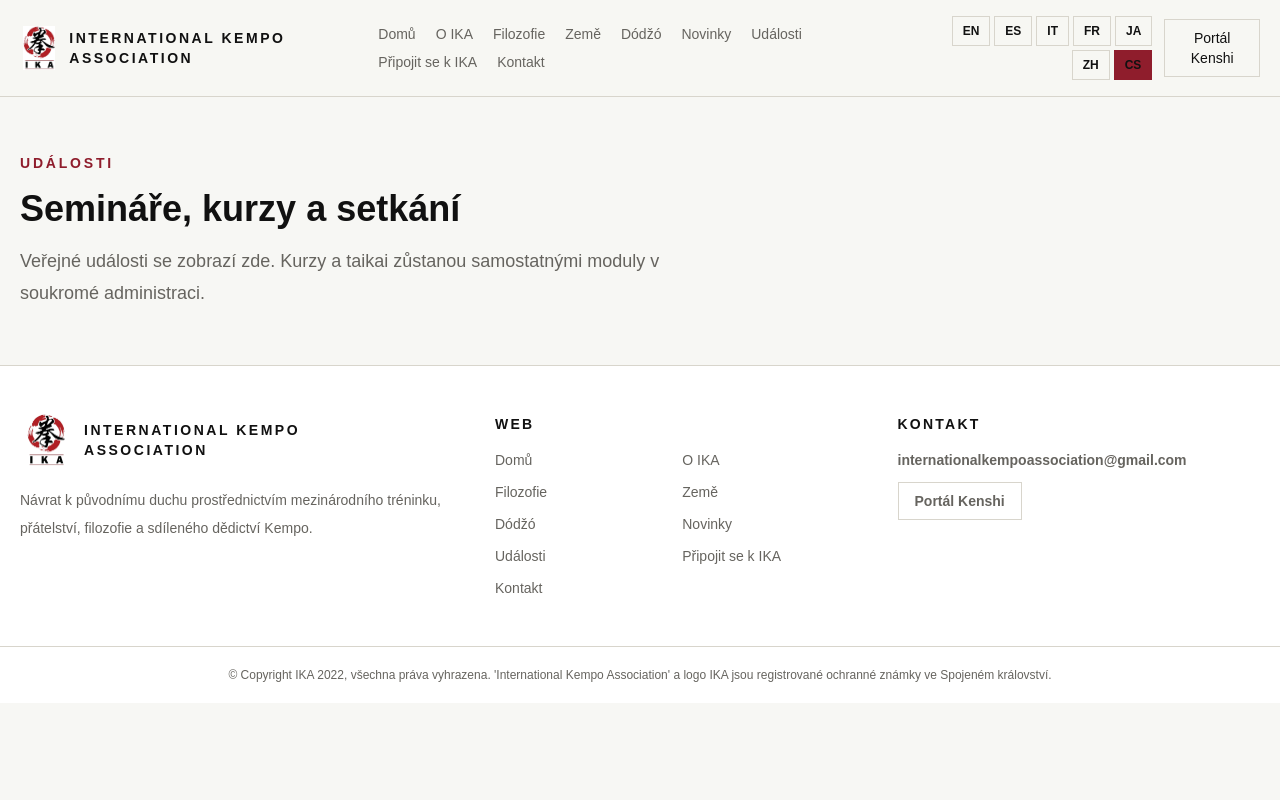
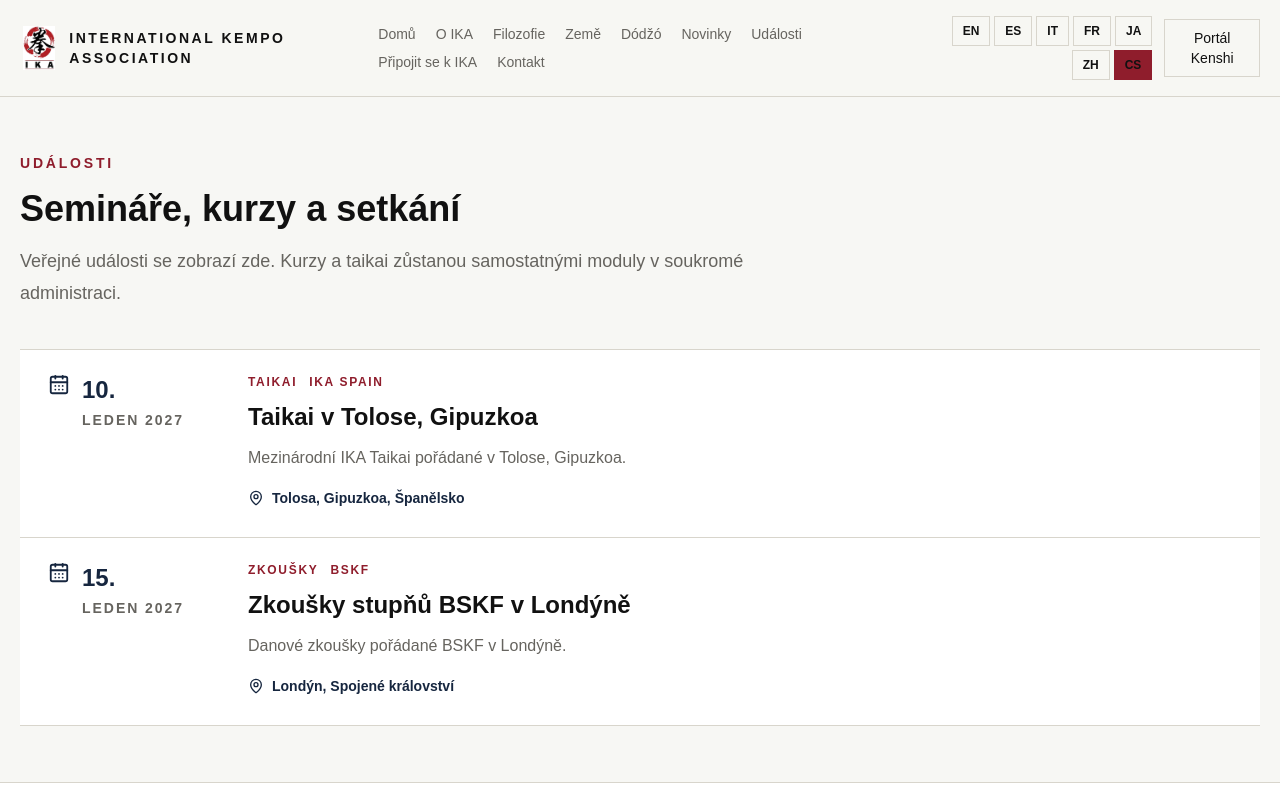
Before and after one commit to IKAorg/IKA, a Next.js app: page /cs/events in a window 1280 px wide. Shown: the top 800 px of the page. Built offline with nearby package versions, Linux system fonts and the light colour scheme.

Commit message:
Add public events calendar

```diff
--- a/app/[locale]/events/page.tsx
+++ b/app/[locale]/events/page.tsx
@@ -1,3 +1,5 @@
+import { CalendarDays, MapPin } from "lucide-react";
+import { getPublicEvents } from "@/lib/content/events-calendar";
 import { isLocale } from "@/lib/i18n/config";
 import { getPublicPageContent } from "@/lib/i18n/public-pages";
 
@@ -7,17 +9,157 @@ type EventsPageProps = {
 
 export default async function EventsPage({ params }: EventsPageProps) {
   const { locale } = await params;
-  const content = getPublicPageContent(isLocale(locale) ? locale : "en", "events");
+  const safeLocale = isLocale(locale) ? locale : "en";
+  const content = getPublicPageContent(safeLocale, "events");
+  const events = getPublicEvents(safeLocale);
+  const labels = eventPageLabels[safeLocale];
 
   return (
     <section className="mx-auto max-w-7xl px-5 py-14">
+      <div className="max-w-3xl">
         <p className="text-sm font-semibold uppercase tracking-[0.2em] text-[var(--accent)]">
           {content.eyebrow}
         </p>
         <h1 className="mt-4 text-4xl font-semibold">{content.title}</h1>
-      <p className="mt-4 max-w-2xl text-lg leading-8 text-[var(--muted)]">
+        <p className="mt-4 text-lg leading-8 text-[var(--muted)]">
           {content.intro}
         </p>
+      </div>
+
+      <div className="mt-10 border-y border-[var(--line)] bg-white">
+        {events.length > 0 ? (
+          events.map((event, index) => (
+            <article
+              key={event.id}
+              className={`grid gap-5 px-5 py-6 md:grid-cols-[180px_1fr] md:px-7 ${
+                index > 0 ? "border-t border-[var(--line)]" : ""
+              }`}
+            >
+              <time
+                dateTime={event.startsAt}
+                className="flex items-start gap-3 text-[var(--ink-blue)]"
+              >
+                <CalendarDays size={22} aria-hidden="true" />
+                <span>
+                  <span className="block text-2xl font-semibold">
+                    {formatEventDay(event.startsAt, safeLocale)}
+                  </span>
+                  <span className="mt-1 block text-sm font-semibold uppercase tracking-[0.14em] text-[var(--muted)]">
+                    {formatEventMonth(event.startsAt, safeLocale)}
+                  </span>
+                </span>
+              </time>
+
+              <div>
+                <div className="flex flex-wrap items-center gap-3 text-xs font-semibold uppercase tracking-[0.14em] text-[var(--accent)]">
+                  <span>{labels.types[event.type]}</span>
+                  <span>{event.organiser}</span>
+                </div>
+                <h2 className="mt-3 text-2xl font-semibold leading-tight">
+                  {event.title}
+                </h2>
+                <p className="mt-3 max-w-3xl text-base leading-7 text-[var(--muted)]">
+                  {event.summary}
+                </p>
+                <p className="mt-4 inline-flex items-center gap-2 text-sm font-semibold text-[var(--ink-blue)]">
+                  <MapPin size={16} aria-hidden="true" />
+                  {event.locationLabel}
+                </p>
+              </div>
+            </article>
+          ))
+        ) : (
+          <div className="px-5 py-10 text-[var(--muted)] md:px-7">
+            {labels.empty}
+          </div>
+        )}
+      </div>
     </section>
   );
 }
+
+const eventPageLabels = {
+  en: {
+    empty: "There are no published events yet.",
+    types: {
+      taikai: "Taikai",
+      grading: "Grading",
+      seminar: "Seminar",
+      course: "Course",
+      meeting: "Meeting",
+    },
+  },
+  es: {
+    empty: "Todavía no hay eventos publicados.",
+    types: {
+      taikai: "Taikai",
+      grading: "Examen",
+      seminar: "Seminario",
+      course: "Curso",
+      meeting: "Reunión",
+    },
+  },
+  it: {
+    empty: "Non ci sono ancora eventi pubblicati.",
+    types: {
+      taikai: "Taikai",
+      grading: "Esame",
+      seminar: "Seminario",
+      course: "Corso",
+      meeting: "Riunione",
+    },
+  },
+  fr: {
+    empty: "Aucun événement publié pour le moment.",
+    types: {
+      taikai: "Taikai",
+      grading: "Passage de grade",
+      seminar: "Séminaire",
+      course: "Cours",
+      meeting: "Réunion",
+    },
+  },
+  ja: {
+    empty: "公開済みイベントはまだありません。",
+    types: {
+      taikai: "大会",
+      grading: "審査",
+      seminar: "セミナー",
+      course: "講習",
+      meeting: "会議",
+    },
+  },
+  zh: {
+    empty: "尚无已发布活动。",
+    types: {
+      taikai: "大会",
+      grading: "考试",
+      seminar: "研讨会",
+      course: "课程",
+      meeting: "会议",
+    },
+  },
+  cs: {
+    empty: "Zatím nejsou publikovány žádné události.",
+    types: {
+      taikai: "Taikai",
+      grading: "Zkoušky",
+      seminar: "Seminář",
+      course: "Kurz",
+      meeting: "Setkání",
+    },
+  },
+};
+
+function formatEventDay(startsAt: string, locale: string) {
+  return new Intl.DateTimeFormat(locale, { day: "2-digit" }).format(
+    new Date(startsAt),
+  );
+}
+
+function formatEventMonth(startsAt: string, locale: string) {
+  return new Intl.DateTimeFormat(locale, {
+    month: "long",
+    year: "numeric",
+  }).format(new Date(startsAt));
+}
--- /dev/null
+++ b/lib/content/events-calendar.ts
@@ -0,0 +1,148 @@
+import { defaultLocale, type Locale } from "@/lib/i18n/config";
+
+export type PublicEvent = {
+  id: string;
+  startsAt: string;
+  endsAt?: string;
+  country: string;
+  city: string;
+  organiser: string;
+  type: "taikai" | "grading" | "seminar" | "course" | "meeting";
+  translations: Record<
+    Locale,
+    {
+      title: string;
+      summary: string;
+      locationLabel: string;
+    }
+  >;
+};
+
+export type LocalizedPublicEvent = {
+  id: string;
+  startsAt: string;
+  endsAt?: string;
+  country: string;
+  city: string;
+  organiser: string;
+  type: PublicEvent["type"];
+  title: string;
+  summary: string;
+  locationLabel: string;
+};
+
+const eventSources: PublicEvent[] = [
+  {
+    id: "2027-01-10-taikai-tolosa-gipuzkoa",
+    startsAt: "2027-01-10T10:00:00+01:00",
+    country: "Spain",
+    city: "Tolosa, Gipuzkoa",
+    organiser: "IKA Spain",
+    type: "taikai",
+    translations: {
+      en: {
+        title: "Taikai in Tolosa, Gipuzkoa",
+        summary: "International IKA Taikai hosted in Tolosa, Gipuzkoa.",
+        locationLabel: "Tolosa, Gipuzkoa, Spain",
+      },
+      es: {
+        title: "Taikai en Tolosa, Gipuzkoa",
+        summary: "Taikai internacional IKA celebrado en Tolosa, Gipuzkoa.",
+        locationLabel: "Tolosa, Gipuzkoa, España",
+      },
+      it: {
+        title: "Taikai a Tolosa, Gipuzkoa",
+        summary: "Taikai internazionale IKA ospitato a Tolosa, Gipuzkoa.",
+        locationLabel: "Tolosa, Gipuzkoa, Spagna",
+      },
+      fr: {
+        title: "Taikai à Tolosa, Gipuzkoa",
+        summary: "Taikai international IKA organisé à Tolosa, Gipuzkoa.",
+        locationLabel: "Tolosa, Gipuzkoa, Espagne",
+      },
+      ja: {
+        title: "トロサ・ギプスコアでの大会",
+        summary: "トロサ・ギプスコアで開催されるIKA国際大会。",
+        locationLabel: "スペイン、ギプスコア、トロサ",
+      },
+      zh: {
+        title: "托洛萨，吉普斯夸 Taikai",
+        summary: "在托洛萨，吉普斯夸举办的 IKA 国际 Taikai。",
+        locationLabel: "西班牙，吉普斯夸，托洛萨",
+      },
+      cs: {
+        title: "Taikai v Tolose, Gipuzkoa",
+        summary: "Mezinárodní IKA Taikai pořádané v Tolose, Gipuzkoa.",
+        locationLabel: "Tolosa, Gipuzkoa, Španělsko",
+      },
+    },
+  },
+  {
+    id: "2027-01-15-bskf-grading-london",
+    startsAt: "2027-01-15T11:00:00+00:00",
+    country: "United Kingdom",
+    city: "London",
+    organiser: "BSKF",
+    type: "grading",
+    translations: {
+      en: {
+        title: "BSKF grading examinations in London",
+        summary: "Dan grading examinations organised by BSKF in London.",
+        locationLabel: "London, United Kingdom",
+      },
+      es: {
+        title: "Exámenes de grado BSKF en Londres",
+        summary: "Exámenes de grado dan organizados por BSKF en Londres.",
+        locationLabel: "Londres, Reino Unido",
+      },
+      it: {
+        title: "Esami di grado BSKF a Londra",
+        summary: "Esami dan organizzati da BSKF a Londra.",
+        locationLabel: "Londra, Regno Unito",
+      },
+      fr: {
+        title: "Examens de grade BSKF à Londres",
+        summary: "Examens de grade dan organisés par la BSKF à Londres.",
+        locationLabel: "Londres, Royaume-Uni",
+      },
+      ja: {
+        title: "ロンドンでのBSKF昇段審査",
+        summary: "ロンドンでBSKFが主催する段位審査。",
+        locationLabel: "英国、ロンドン",
+      },
+      zh: {
+        title: "伦敦 BSKF 段位考试",
+        summary: "由 BSKF 在伦敦组织的段位考试。",
+        locationLabel: "英国伦敦",
+      },
+      cs: {
+        title: "Zkoušky stupňů BSKF v Londýně",
+        summary: "Danové zkoušky pořádané BSKF v Londýně.",
+        locationLabel: "Londýn, Spojené království",
+      },
+    },
+  },
+];
+
+export function getPublicEvents(locale: Locale): LocalizedPublicEvent[] {
+  return eventSources
+    .filter((event) => Boolean(event.startsAt))
+    .sort((left, right) => left.startsAt.localeCompare(right.startsAt))
+    .map((event) => {
+      const copy =
+        event.translations[locale] ?? event.translations[defaultLocale];
+
+      return {
+        id: event.id,
+        startsAt: event.startsAt,
+        endsAt: event.endsAt,
+        country: event.country,
+        city: event.city,
+        organiser: event.organiser,
+        type: event.type,
+        title: copy.title,
+        summary: copy.summary,
+        locationLabel: copy.locationLabel,
+      };
+    });
+}
```
Lines whose indentation alone changed are shown as unchanged.
